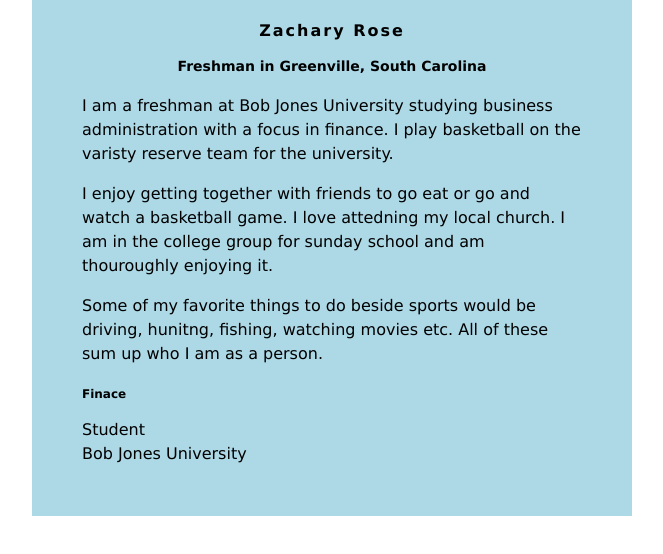
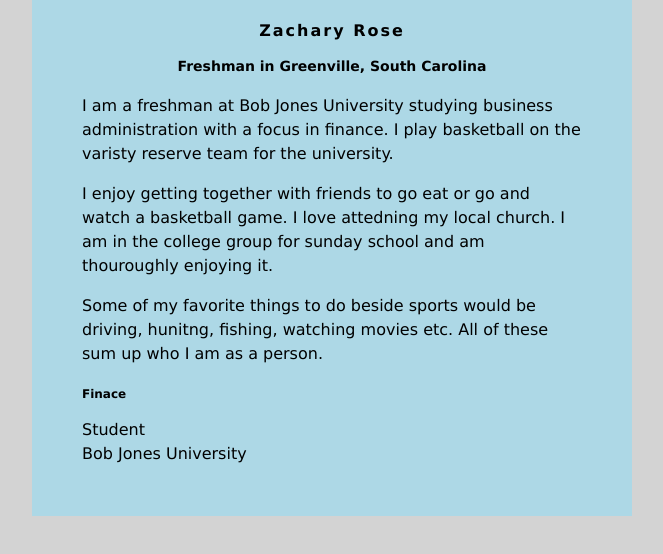
Before and after one commit to ZacharyRose13/ZacharyRose13.github.io, a plain HTML site: page index.html in a window 1280 px wide. Shown: the whole page, without its empty margins (308-971 px from the left). Drawn offline with Linux system fonts and the light colour scheme.

Commit message:
Update index.html

```diff
--- a/index.html
+++ b/index.html
@@ -2,7 +2,7 @@
 <head>
 <style>
 body {
-    background: light gray;
+    background: lightgray;
     font-family: Verdana;
 }
 #content {
```
